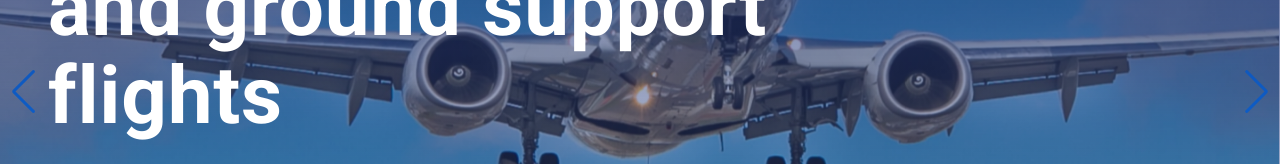
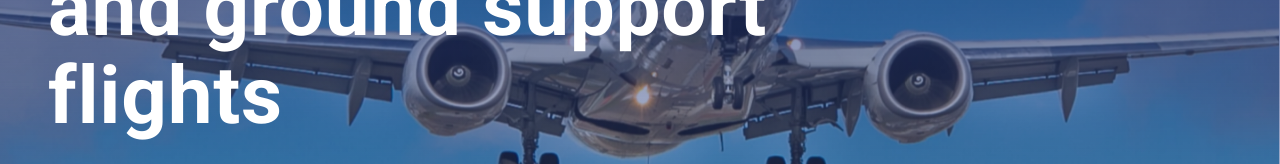
Before and after one commit to NBJ-Developer/nbj-client, a React (Create React App) app: page / in a window 1280 px wide. Shown: the part 308-472 px from the top of the page. Built offline with nearby package versions, Linux system fonts and the light colour scheme.

Commit message:
Removed pagination from ImageSlider

```diff
--- a/src/elements/Slidereffect/ImageSlider.jsx
+++ b/src/elements/Slidereffect/ImageSlider.jsx
@@ -1,5 +1,5 @@
 import {Swiper, SwiperSlide} from 'swiper/react'
-import { Autoplay, Pagination, Navigation } from "swiper";
+import { Autoplay} from "swiper";
 import 'swiper/swiper-bundle.min.css'
 import 'swiper/swiper.min.css'
 import 'swiper/css'
@@ -15,21 +15,16 @@ const ImageSlider = ({ slides }) => {
       <Swiper
         onSlideChange={(swiper) => {
           localStorage.setItem('swiperSlideIndex', swiper.activeIndex);
-          console.log(swiper.activeIndex)
         }}
         spaceBetween={30}
         centeredSlides={true}
-        modules={[Autoplay, Pagination, Navigation]}
+        modules={[Autoplay]}
         autoplay={{
           delay: 1000,
           disableOnInteraction: false,
           pauseOnMouseEnter: true,
 
         }}
-        pagination={{
-          clickable: true,
-        }}
-        navigation={true}
         loop={true}
         className="mySwiper"
       >
```
